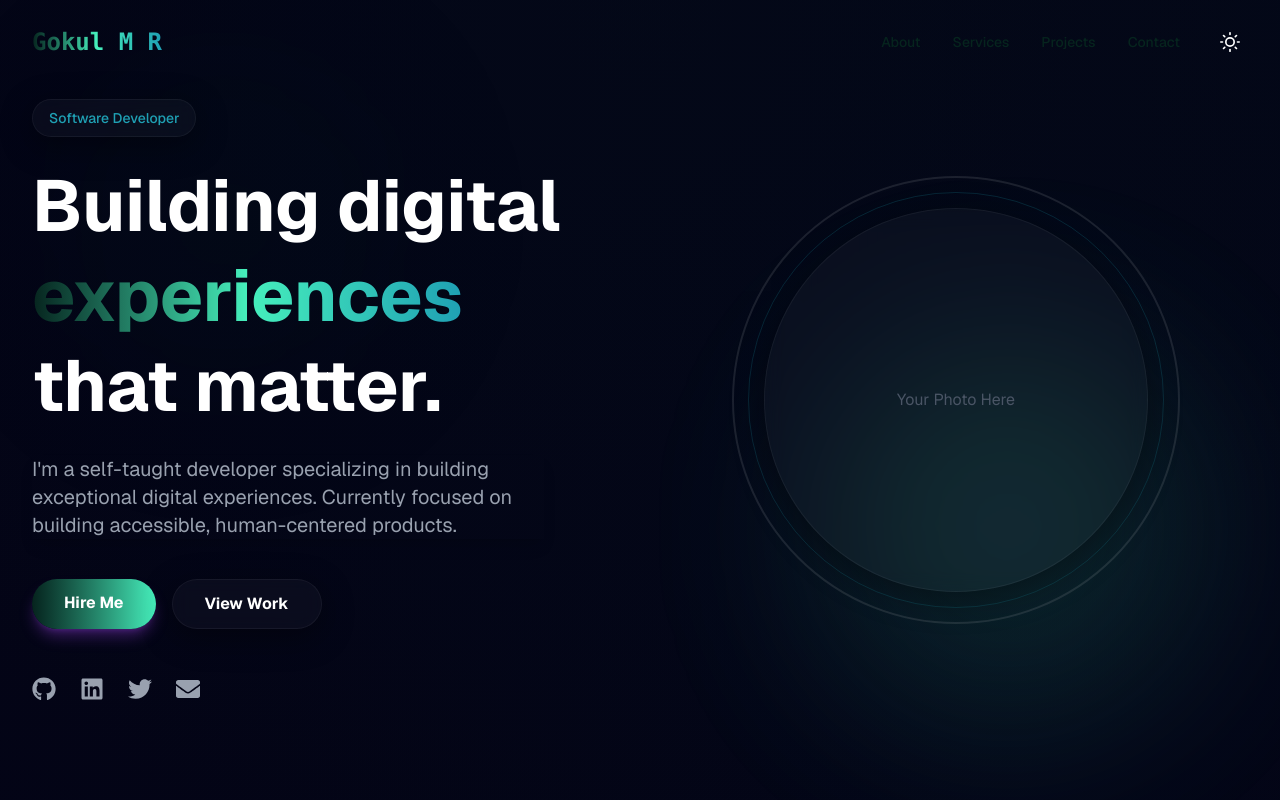
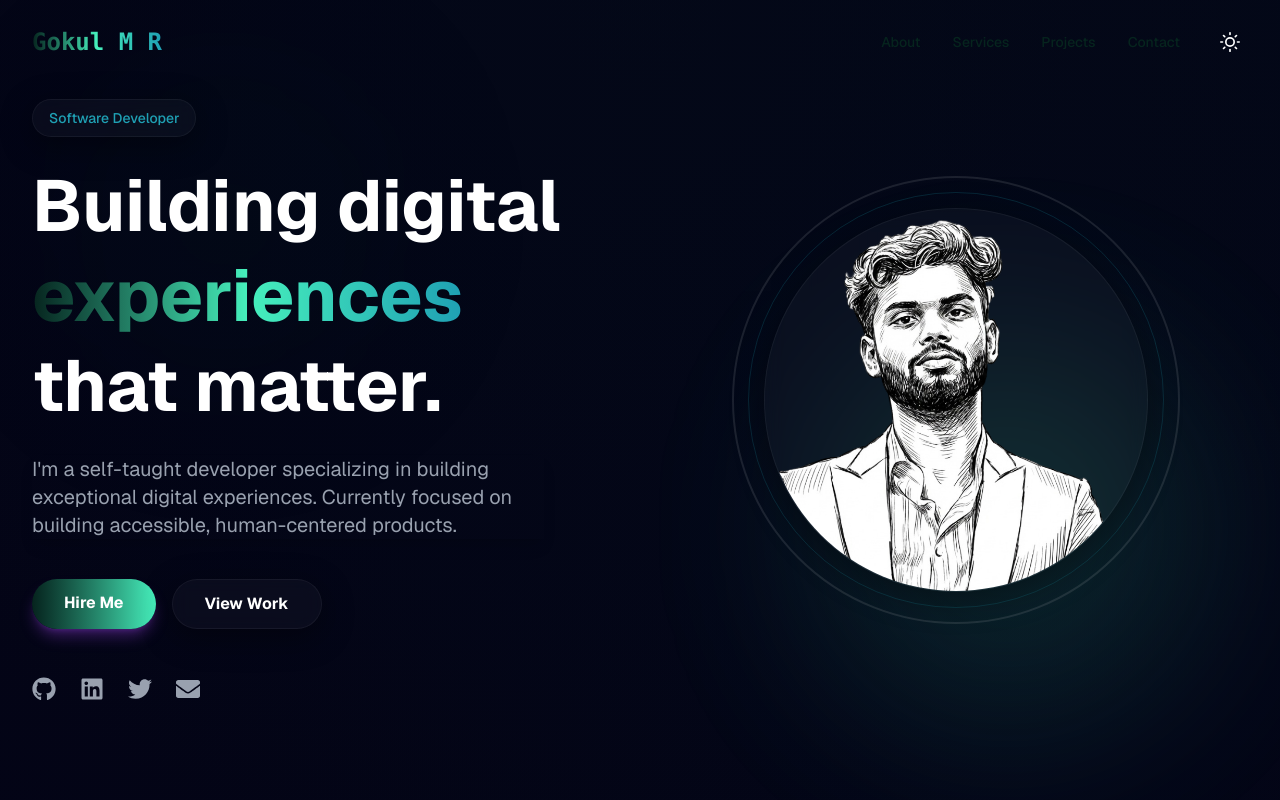
Before and after one commit to gokul8943/Gokul_M_R_Portfolio, a Next.js app: page / in a window 1280 px wide. Shown: the top 800 px of the page. Built offline with nearby package versions, Linux system fonts and the light colour scheme.

Commit message:
feat:Profile setup complete

```diff
--- a/components/Hero.tsx
+++ b/components/Hero.tsx
@@ -2,6 +2,8 @@
 
 import { motion } from 'framer-motion';
 import { FaGithub, FaLinkedin, FaTwitter, FaEnvelope } from 'react-icons/fa';
+import Image from 'next/image';
+import profileImage from '../assets/gokul mr sketch photo.png'
 
 export default function Hero() {
     return (
@@ -77,9 +79,13 @@ export default function Hero() {
                         <div className="absolute inset-4 border border-accent/20 rounded-full animate-[spin_15s_linear_infinite_reverse]" />
 
                         {/* Profile Place holder */}
-                        <div className="absolute inset-8 rounded-full overflow-hidden glass-card flex items-center justify-center bg-black/20">
-                            <span className="text-gray-600">Your Photo Here</span>
-                            {/* <img src="/path/to/profile.jpg" alt="Profile" className="w-full h-full object-cover" /> */}
+                        <div className="absolute inset-8 rounded-full overflow-hidden glass-card bg-black/20">
+                            <Image
+                                src={profileImage}
+                                alt="Profile"
+                                className="w-full h-full object-cover"
+                                priority
+                            />
                         </div>
                     </div>
                 </motion.div>
--- a/components/TechStack.tsx
+++ b/components/TechStack.tsx
@@ -104,7 +104,7 @@ export default function TechStack() {
                                 whileHover={{ scale: 1.2, zIndex: 50 }}
                                 className="relative group cursor-pointer"
                             >
-                                <div className="w-24 h-24 rounded-full glass-card flex items-center justify-center text-4xl text-gray-800 dark:text-gray-400 group-hover:text-primary dark:group-hover:text-black group-hover:border-primary/50 group-hover:shadow-[0_0_30px_rgba(70,239,188,0.3)] transition-all duration-300 bg-white/10 dark:bg-black/20 backdrop-blur-xl">
+                                <div className="w-24 h-24 rounded-full glass-card flex items-center justify-center text-4xl text-gray-800 dark:text-gray-400 group-hover:text-primary dark:group-hover:text-green-400 group-hover:border-primary/50 group-hover:shadow-[0_0_30px_rgba(70,239,188,0.3)] transition-all duration-300 bg-white/10 dark:bg-black/20 backdrop-blur-xl">
                                     {tech.icon}
                                 </div>
                                 <div className="absolute -bottom-8 left-1/2 -translate-x-1/2 opacity-0 group-hover:opacity-100 transition-opacity duration-300 whitespace-nowrap z-50 bg-black/80 px-2 py-1 rounded text-xs text-white pointer-events-none">
```
Also changed, not shown: assets/gokul mr sketch photo.png (added).
